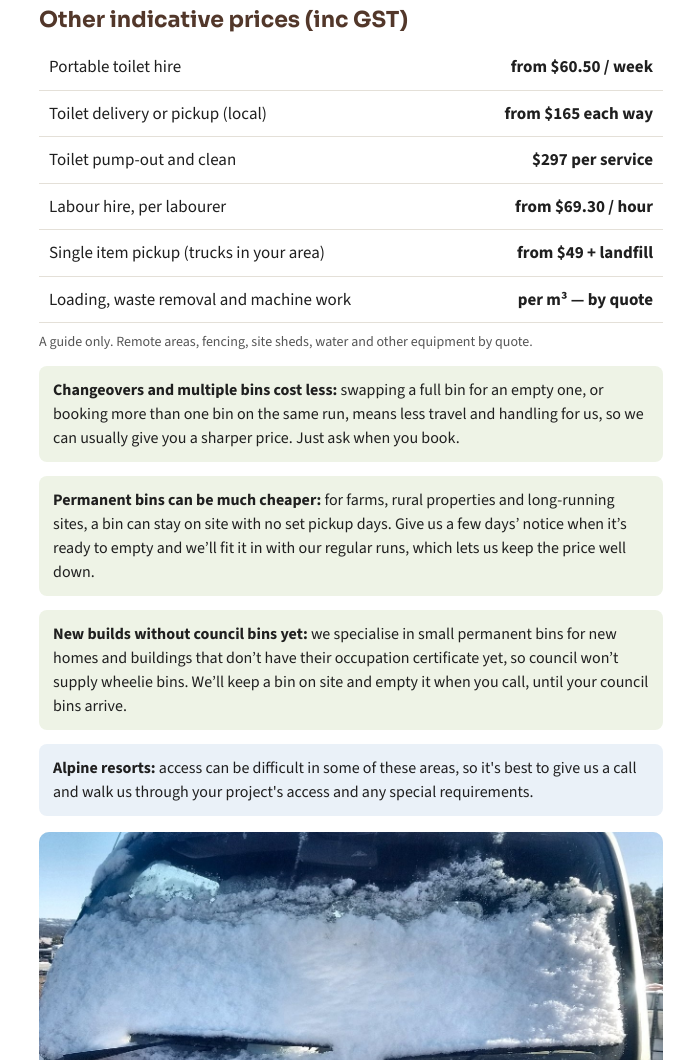
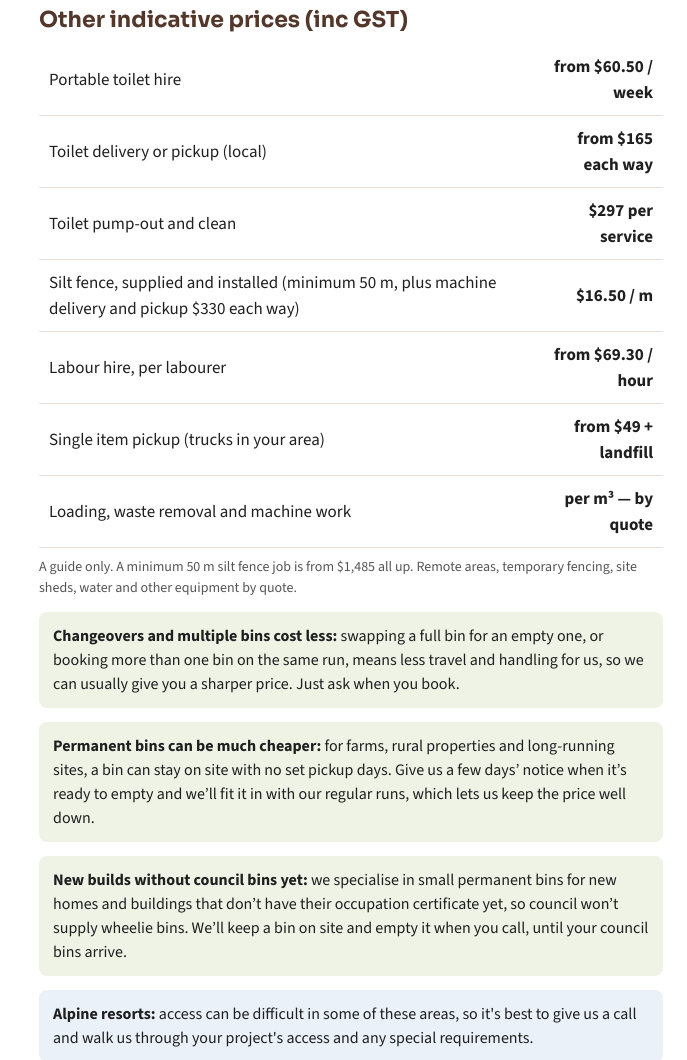
Before and after one commit to alistairmckimm/snowyskips-website, a plain HTML site: page pricing/index.html in a window 1280 px wide. Shown: the part 1169-2229 px from the top of the page, without its empty margins (593-1280 px from the left). Drawn offline with nearby package versions, Linux system fonts and the light colour scheme.

Commit message:
Silt fence indicative pricing
Co-Authored-By: Claude Opus 5.5 <noreply@anthropic.com>
Claude-Session: https://claude.ai/code/session_01TzyBgxpcn6KE2y1r7ccDhJ

```diff
--- a/pricing/index.html
+++ b/pricing/index.html
@@ -121,11 +121,12 @@ img{max-width:100%}
 <tr style="border-bottom: 1px solid #e4e0d8"><td style="padding: 10px">Portable toilet hire</td><td style="padding: 10px; text-align: right; font-weight: 700">from $60.50 / week</td></tr>
 <tr style="border-bottom: 1px solid #e4e0d8"><td style="padding: 10px">Toilet delivery or pickup (local)</td><td style="padding: 10px; text-align: right; font-weight: 700">from $165 each way</td></tr>
 <tr style="border-bottom: 1px solid #e4e0d8"><td style="padding: 10px">Toilet pump-out and clean</td><td style="padding: 10px; text-align: right; font-weight: 700">$297 per service</td></tr>
+<tr style="border-bottom: 1px solid #e4e0d8"><td style="padding: 10px">Silt fence, supplied and installed (minimum 50 m, plus machine delivery and pickup $330 each way)</td><td style="padding: 10px; text-align: right; font-weight: 700">$16.50 / m</td></tr>
 <tr style="border-bottom: 1px solid #e4e0d8"><td style="padding: 10px">Labour hire, per labourer</td><td style="padding: 10px; text-align: right; font-weight: 700">from $69.30 / hour</td></tr>
 <tr style="border-bottom: 1px solid #e4e0d8"><td style="padding: 10px">Single item pickup (trucks in your area)</td><td style="padding: 10px; text-align: right; font-weight: 700">from $49 + landfill</td></tr>
 <tr style="border-bottom: 1px solid #e4e0d8"><td style="padding: 10px">Loading, waste removal and machine work</td><td style="padding: 10px; text-align: right; font-weight: 700">per m³ — by quote</td></tr>
 </tbody></table>
-<p style="margin: 8px 0 0 0; font-size: 14px; color: #555555">A guide only. Remote areas, fencing, site sheds, water and other equipment by quote.</p></div>
+<p style="margin: 8px 0 0 0; font-size: 14px; color: #555555">A guide only. A minimum 50 m silt fence job is from $1,485 all up. Remote areas, temporary fencing, site sheds, water and other equipment by quote.</p></div>
 <p style="margin: 14px 0 0 0; font-size: 16px; background: #EEF3E6; border-radius: 8px; padding: 12px 14px"><strong>Changeovers and multiple bins cost less:</strong> swapping a full bin for an empty one, or booking more than one bin on the same run, means less travel and handling for us, so we can usually give you a sharper price. Just ask when you book.</p>
 <p style="margin: 14px 0 0 0; font-size: 16px; background: #EEF3E6; border-radius: 8px; padding: 12px 14px"><strong>Permanent bins can be much cheaper:</strong> for farms, rural properties and long-running sites, a bin can stay on site with no set pickup days. Give us a few days’ notice when it’s ready to empty and we’ll fit it in with our regular runs, which lets us keep the price well down.</p>
 <p style="margin: 14px 0 0 0; font-size: 16px; background: #EEF3E6; border-radius: 8px; padding: 12px 14px"><strong>New builds without council bins yet:</strong> we specialise in small permanent bins for new homes and buildings that don’t have their occupation certificate yet, so council won’t supply wheelie bins. We’ll keep a bin on site and empty it when you call, until your council bins arrive.</p>
```
Also changed, not shown: equipment-hire/index.html (+1 -1 lines).
